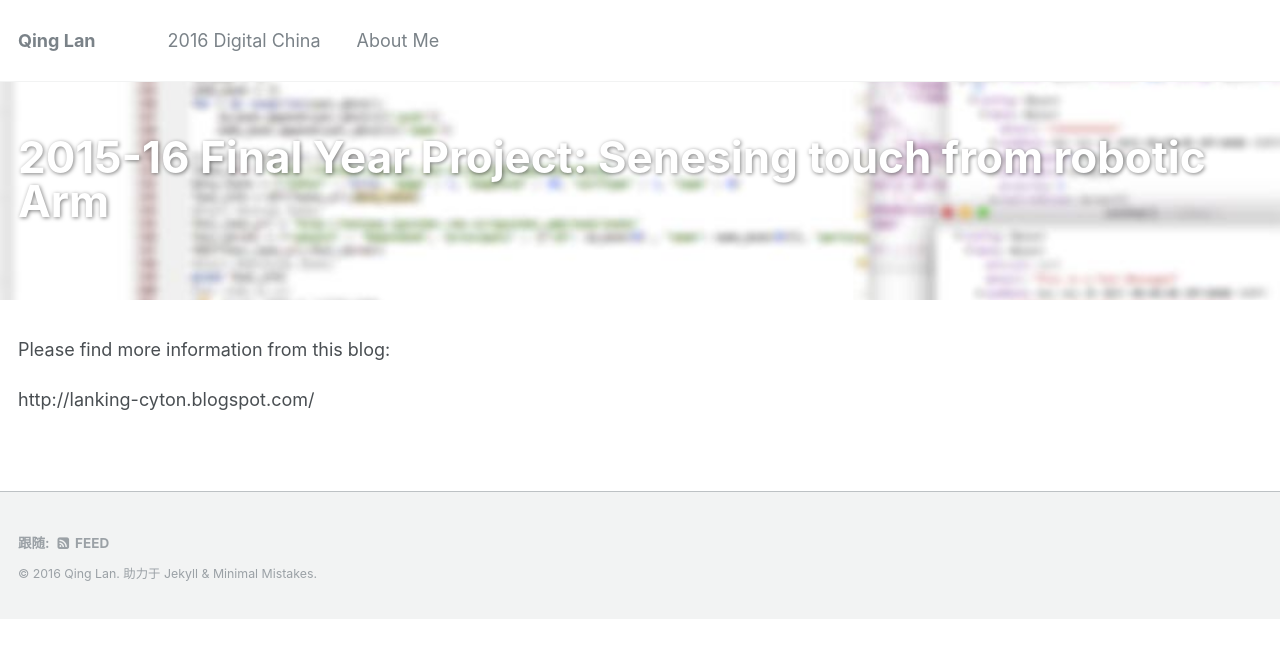
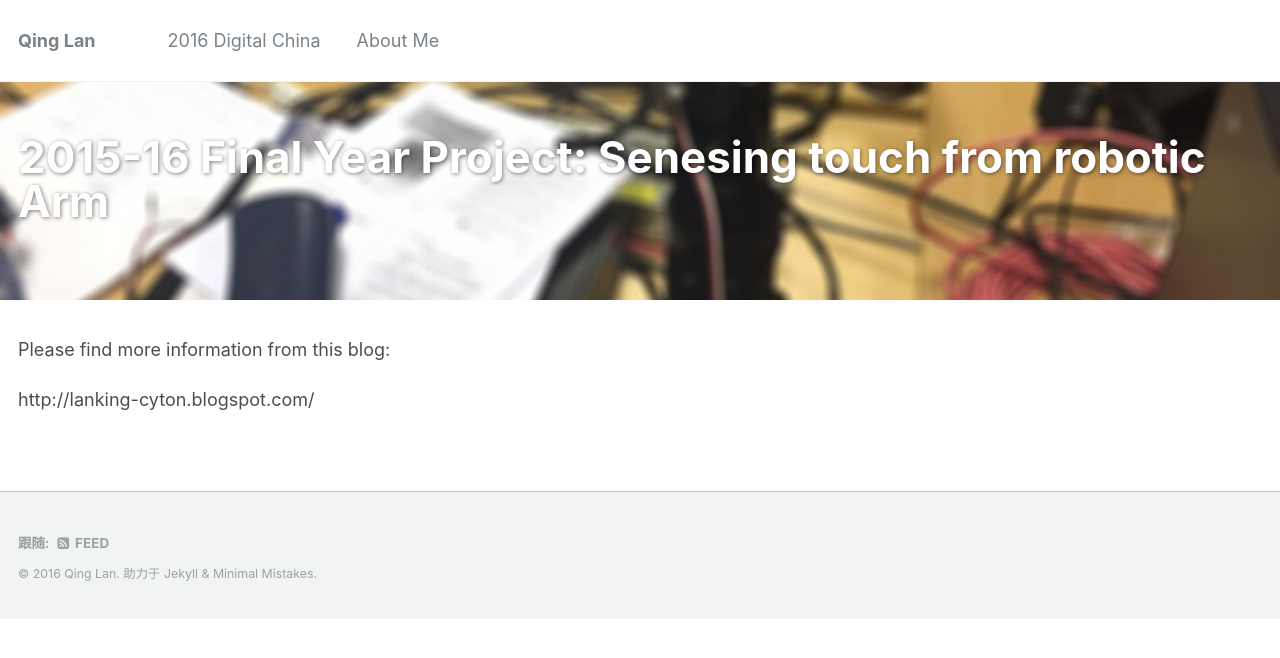
Before and after one commit to lanking520/lanking520.github.io, a Jekyll site: the page built from _pages/Cyton.md, in a window 1280 px wide. Shown: the top 658 px of the page. Built offline with Jekyll 4.4.1, drawn with Linux system fonts in a browser that asks for light colours.

Commit message:
Update Cyton.md

```diff
--- a/_pages/Cyton.md
+++ b/_pages/Cyton.md
@@ -4,7 +4,7 @@ layout: splash
 permalink: /Cyton/
 header:
   overlay_color: "#5e616c"
-  overlay_image: DC_Top_image.jpg
+  overlay_image: Cyton_main.JPG
 ---
 
 Please find more information from this blog:
```
